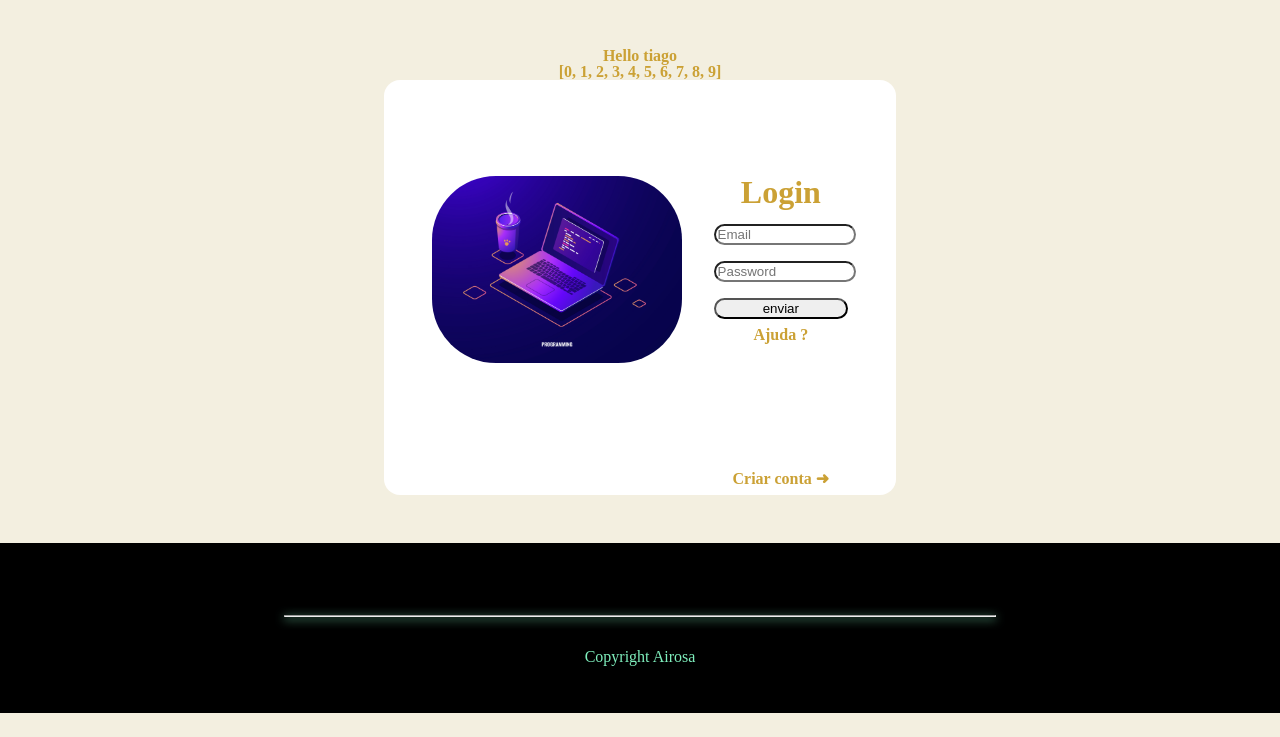
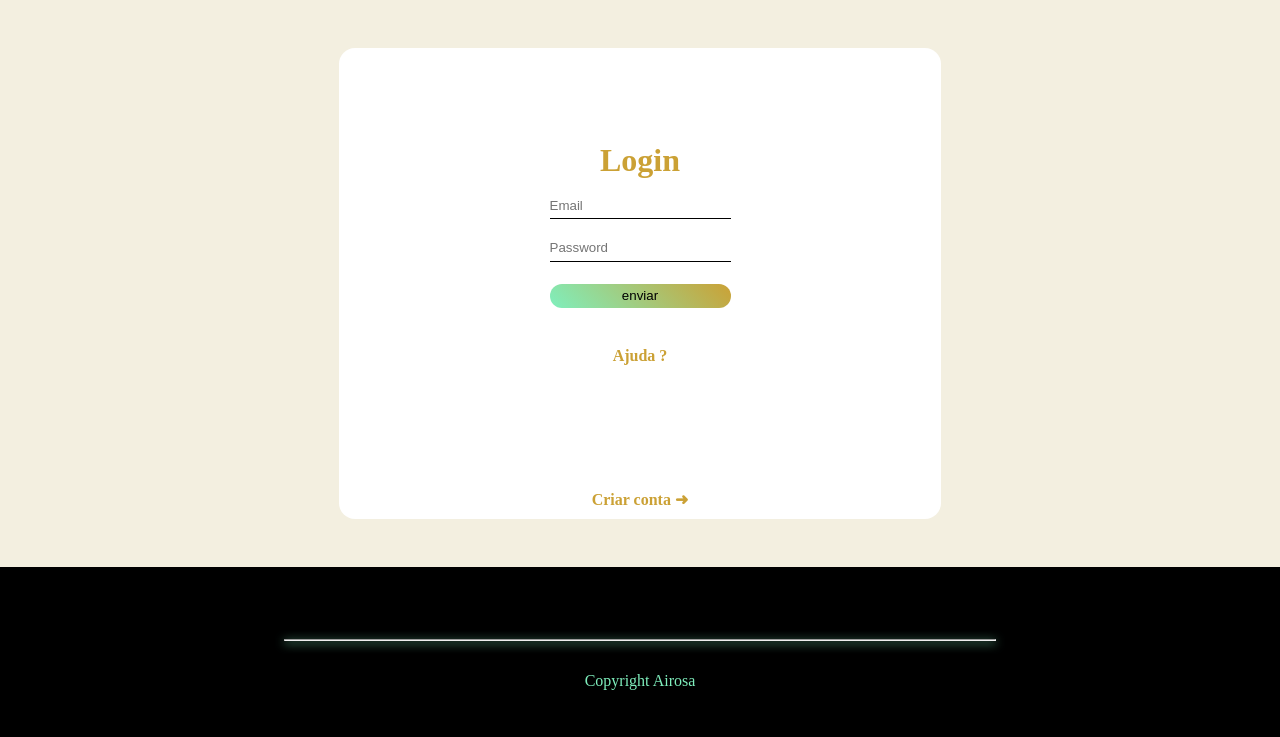
Before and after one commit to airosa32/Flask, a Flask app: page / in a window 1280 px wide. Shown: the part 179-916 px from the top of the page. Before the commit the page ends 892 px from the top, so only its background shows below. Run offline with Flask 2, Linux system fonts and the light colour scheme; parts of the project's set-up code (start-up, migrations or seed data) failed here and were passed over.

Commit message:
manutenção

```diff
--- a/app/controllers/routes.py
+++ b/app/controllers/routes.py
@@ -18,4 +18,4 @@ def login():
     usuario = request.form.get('usuario')
     senha = request.form.get('senha')
 
-    return f'<h1>{usuario}  {senha}</h1>'
+    return render_template('login.html', user = usuario, password = senha)
--- a/app/static/estilos/280_pixel/style_contato_screen_280px.css
+++ b/app/static/estilos/280_pixel/style_contato_screen_280px.css
@@ -16,10 +16,18 @@
         margin-bottom: 1rem;
     }
 
-    #contato #um, #tres {
+    #contato form {
+        padding: 2rem 3rem;
+        border-radius: 1rem;
+        background-color: white;
+        width: 60%;
+    }
+
+    #contato #um, #dois, #tres {
         display: flex;
         flex-wrap: wrap;
         flex-direction: column;
+        flex: 1;
         align-items: center;
     }
 
@@ -32,6 +40,11 @@
         padding: 0.4rem;
         border-radius: 1rem;
         font-size: 0.9rem;
+    }
+
+    #contato input {
+        width: 100%;
+        box-sizing: border-box;
     }
 
     @keyframes enviar {
@@ -52,14 +65,10 @@
         animation-direction: alternate;
         animation-iteration-count: infinite;
     }
+}
 
-    #contato table {
-        border-radius: 1rem;
-        margin-top: 3.6rem;
-        background-image: linear-gradient(45deg, var(--cor-1), var(--cor-2));
-    }
-
-    #contato thead {
-        border-bottom: 0.45rem var(--cor-do-fundo) solid;
+@media screen and (min-width: 600px) {
+    #contato input {
+        width: 80%;
     }
 }
--- a/app/static/estilos/280_pixel/style_index_screen_280px.css
+++ b/app/static/estilos/280_pixel/style_index_screen_280px.css
@@ -10,21 +10,18 @@
         color: var(--cor-2);
     }
 
-
-    #index #painel {
+    #index form {
+        border-radius: 1rem;
+        padding: 6rem 4rem 0 4rem;
         background-color: white;
-        border-radius: 1rem;
-        padding: 6rem 3rem 0 3rem;
-        display: flex;
-        max-width: 26rem;
+        width: 40%;
     }
 
-    #index img {
-        width: 60%;
-        height: 40%;
-        border-radius: 4rem;
-        margin-bottom: 2rem;
-        margin-right: 2rem;
+    #index form, fieldset {
+        display: flex;
+        flex-direction: column;
+        align-items: center;
+        flex: 1;
     }
 
     #index legend {
@@ -33,22 +30,41 @@
 
     #index input {
         width: 100%;
-        border-radius: 2rem;
+        height: 1.5rem;
+        border: 0 none;
+        outline: 0;
         margin-top: 1rem;
     }
 
-    #painel_2, #painel_3, a {
+    #index #enviar {
+        margin: 1.4rem 0 2rem 0;
+        border-radius: 1rem;
+        cursor: pointer;
+        background-image: linear-gradient(45deg, var(--cor-1), var(--cor-2));
+    }
+
+    #index #enviar:hover {
+        box-shadow:0 0 6px var(--cor-1);
+    }
+
+    #index .linha_preta {
+        height: 0.03rem;
+        width: 100%;
+        background-color: var(--cor-3);
+    }
+
+    #index #painel_1, #painel_2, a {
         text-decoration: none;
         margin-top: 0.5rem;
         color: var(--cor-2);
     }
 
-    #painel_3 {
+    #index #painel_2 {
         margin-top: 8rem;
-        margin-bottom: 0.5rem;
+        margin-bottom: 0.7rem;
     }
 
-    #painel_3 a:after {
+    #index #painel_2 a:after {
         content: ' ➜';
     }
 }
--- a/app/static/estilos/280_pixel/style_login_screen_280px.css
+++ b/app/static/estilos/280_pixel/style_login_screen_280px.css
@@ -0,0 +1,11 @@
+@media screen and (min-width: 280px) {
+    #login {
+        display: flex;
+        flex-direction: column;
+        flex-wrap: wrap;
+        align-items: center;
+        padding: 3rem;
+        font-weight: bold;
+        flex: 1;
+    }
+}
--- a/app/templates/index.html
+++ b/app/templates/index.html
@@ -3,34 +3,26 @@
 {% block conteudo %} <!- inicio do conteudo a ser alocado no arquivo indicado no extend ->
 
 <main id="index">
-    <section>
-        <h1>Hello {{nome}}</h1>
-
-        <p>{{lista}}</p>
-    </section>
-
-    <form action="/login">
-        <div id="painel">
-            <img src="{{url_for('static', filename='/imagens/progamming.jpg')}}" alt="imagem_login">
-
-            <div>
+    <form action="/login" method="post">
         <fieldset>
             <legend>Login</legend>
 
             <input id="usuario" name="usuario" type="email" placeholder="Email" required>
+            <span class="linha_preta"></span class="linha_preta">
             <input id="senha" name="senha" type="password" placeholder="Password" required>
-                    <input type="submit" value="enviar">
+            <span class="linha_preta"></span class="linha_preta">
+
+            <input id="enviar" type="submit" value="enviar">
         </fieldset>
 
-                <div id="painel_2">
+        <div id="painel_1">
             <a href="#">Ajuda ?</a>
         </div>
 
-                <div id="painel_3">
+        <div id="painel_2">
             <a href="#">Criar conta</a>
         </div>
-            </div>
-        </div>
+
     </form>
 </main>
 
```
Also changed, not shown: app/templates/contato.html (+2 -28 lines), app/templates/login.html (+11 -0 lines). Lines whose indentation alone changed are shown as unchanged.
